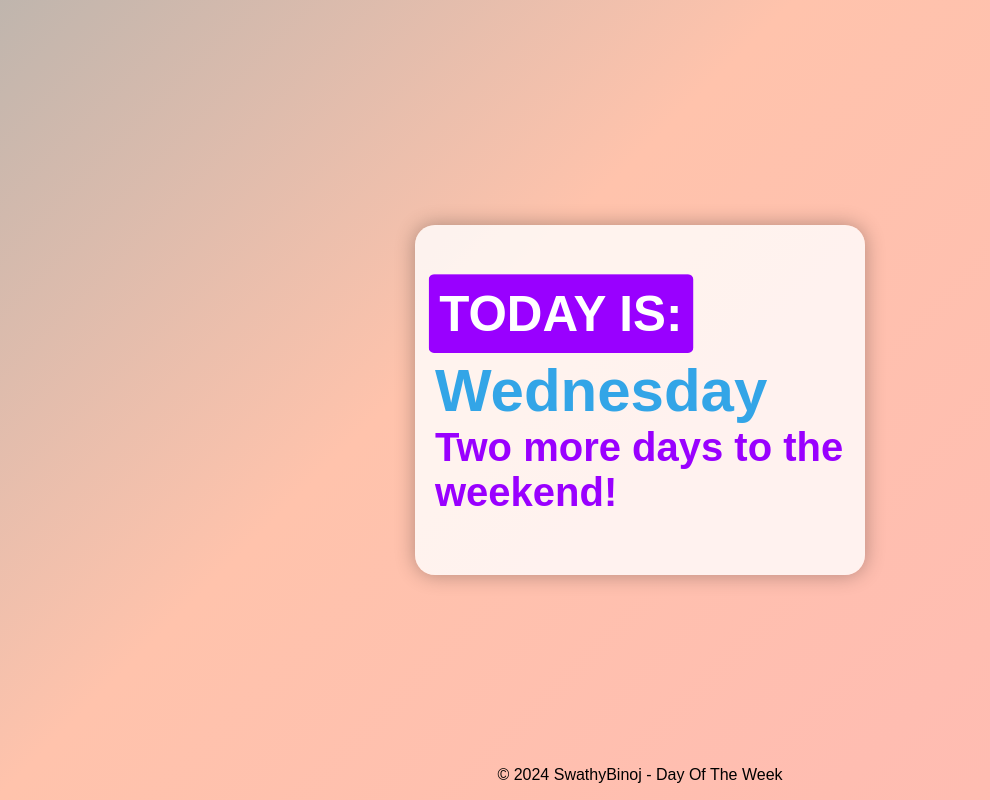
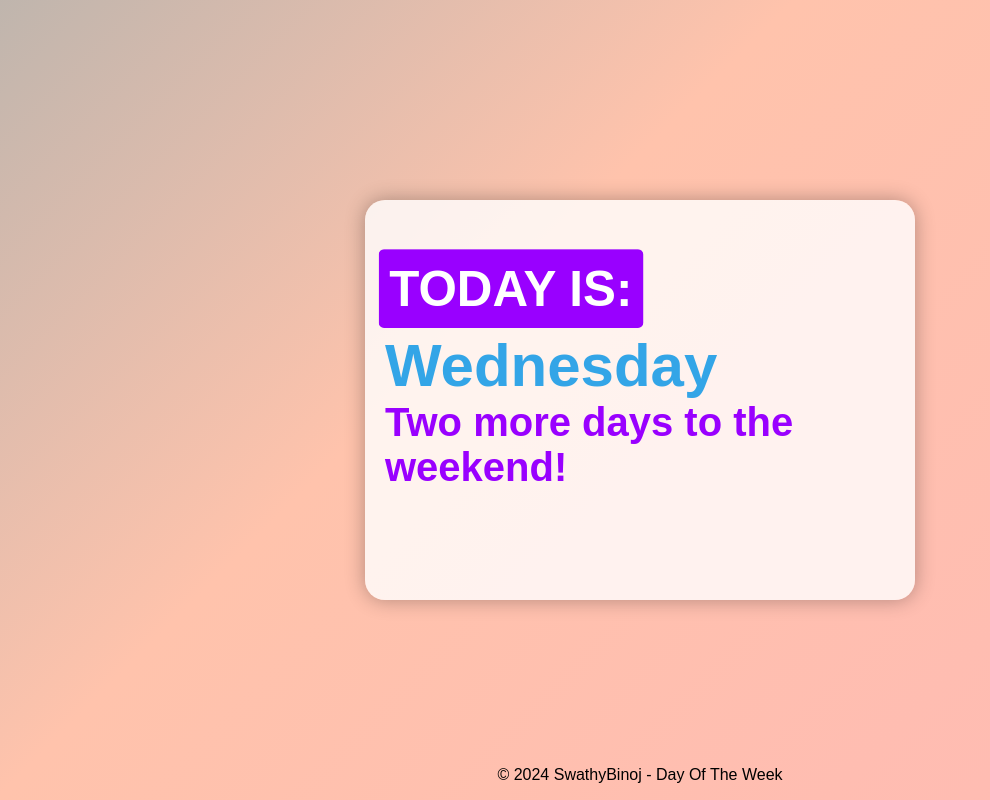
Before and after one commit to swathysajeev0307/day-of-the-week, a plain HTML site: page index.html in a window 1280 px wide. Shown: the whole page, without its empty margins (0-990 px from the left). Drawn offline with Linux system fonts and the light colour scheme.

Commit message:
Update style.css

```diff
--- a/style.css
+++ b/style.css
@@ -18,8 +18,8 @@ body{
 }
 
 .card{
-    width: 450px;
-    height: 350px;
+    width: 550px;
+    height: 400px;
     background-color: rgba(255, 255, 255, 0.8);
     border-radius: 20px;
     box-shadow: 0 0 20px rgba(0, 0, 0, 0.3);
```
